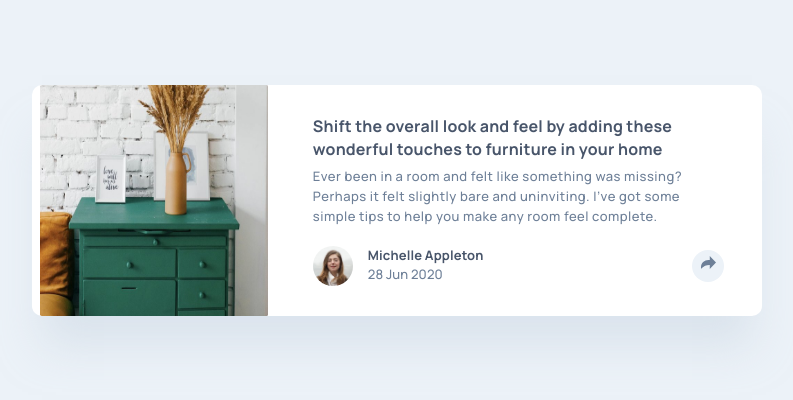
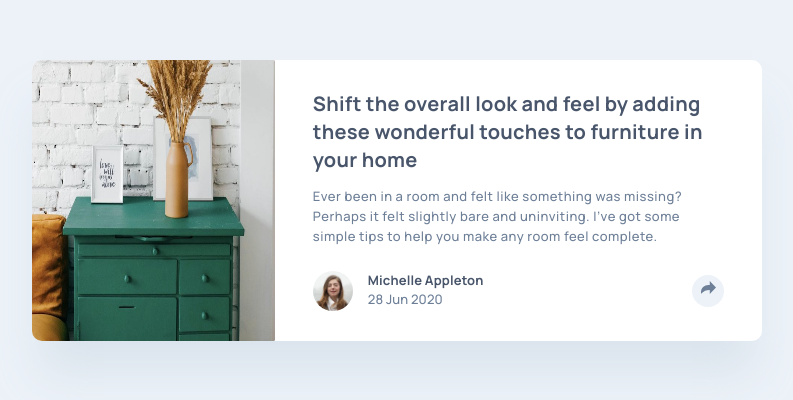
Before and after one commit to Rezzak48/Article-preview-component, a plain HTML site: page index.html in a window 1280 px wide. Shown: the part 200-600 px from the top of the page, without its empty margins (243-1036 px from the left). Drawn offline with nearby package versions, Linux system fonts and the light colour scheme.

Commit message:
Design responsive | share feature not done yet

```diff
--- a/css/quiries.css
+++ b/css/quiries.css
@@ -1,6 +1,13 @@
-/* @media (min-width: 700px) {
-  img {
-    max-width: 28.5rem;
-    width: 100%;
+@media (min-width: 769px) {
+  .card-title {
+    font-size: 2rem;
+    line-height: 2.8rem;
+    letter-spacing: 0.025rem;
+    margin-bottom: 1.2rem;
   }
-} */
+
+  .card-text {
+    /* padding-bottom: 1rem; */
+    padding-bottom: 1.5rem;
+  }
+}
--- a/index.html
+++ b/index.html
@@ -33,7 +33,7 @@
           <div class="card card-con border-0 g-100">
             <div class="container">
               <div class="row">
-                <div class="col-md-4">
+                <div class="col-md-4 p-0">
                 <img
                   class="card-img img-fluid"
                   src="./images/drawers.jpg"
```
